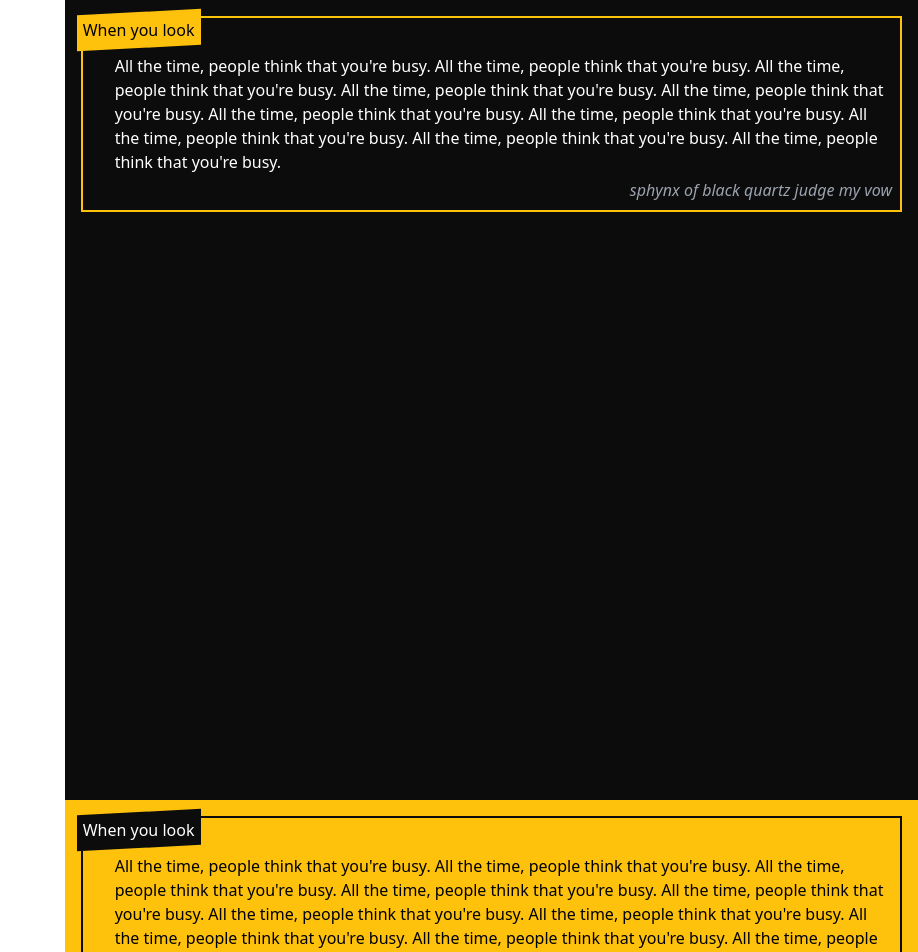
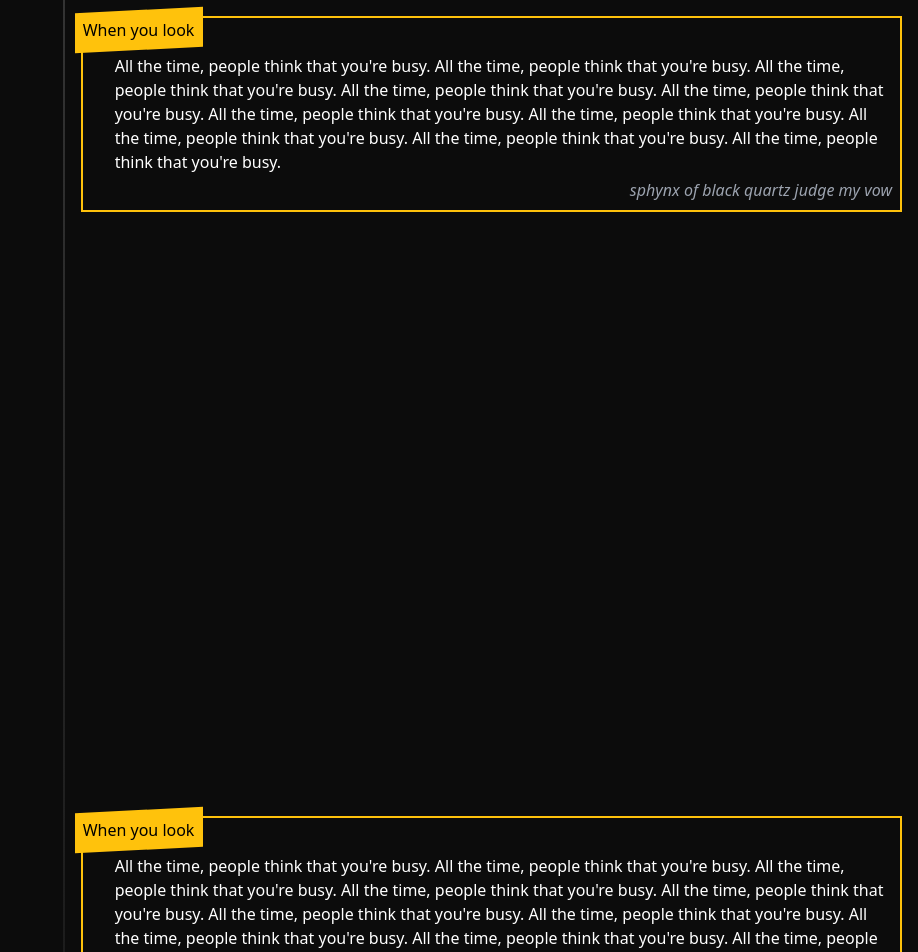
Before and after one commit to JJPSeno/nuxt-anime-playground, a Nuxt app: page /my-works in a window 1280 px wide. Shown: the top 952 px of the page, without its empty margins (362-1280 px from the left). Built offline with nearby package versions, Linux system fonts and the light colour scheme.

Commit message:
Add footer and border

```diff
--- a/assets/css/main.css
+++ b/assets/css/main.css
@@ -1,6 +1,20 @@
 @tailwind base;
 @tailwind components;
 @tailwind utilities;
+
+*, *::before, *::after {
+  box-sizing: border-box;
+  margin: 0;
+  padding: 0;
+}
+:root {
+--dark-rgb: 51, 51, 51;
+}
+
+html {
+  -webkit-text-size-adjust: 100%;
+  scroll-behavior: smooth;
+}
 
 @layer base {
   @font-face {
--- a/pages/my-works.vue
+++ b/pages/my-works.vue
@@ -2,17 +2,26 @@
 
 </script>
 <template>
+  <div>
     <main
-  class="flex flex-col items-end"
+      class="bg-primary flex"
+    >
+    <div
+      class="basis-1/3 custom-border relative"
+    >
+
+    </div>
+    <div
+      class="flex flex-col items-end basis-2/3 p-4"
     >
       <section
         id="#game-dev"
-    class="h-dvh w-2/3 bg-primary p-4"
+        class="min-h-dvh w-full after:block after:bg-secondary after:absolute after:skew-x-3 after:bottom-0"
       >
       <div
         class="border-solid border-secondary border-2 pb-2 pr-2 relative w-full"
       >
-    <span class="before:block before:absolute before:-inset-1.5 before:-skew-y-3 before:bg-secondary relative inline-block z-10">
+        <span class="before:block before:absolute before:-inset-2 before:-skew-y-3 before:bg-secondary relative inline-block z-10">
           <span class="relative text-black z-20">
           When you look
           </span>
@@ -23,26 +32,26 @@
           All the time, people think that you're busy. All the time, people think that you're busy. All the time, people think that you're busy. All the time, people think that you're busy. All the time, people think that you're busy. All the time, people think that you're busy. All the time, people think that you're busy. All the time, people think that you're busy. All the time, people think that you're busy. All the time, people think that you're busy.
         </p>
         <p
-      class="z-20 text-right italic text-gray-400 text-md"
+          class="z-20 text-right italic text-dark text-md"
         >
           sphynx of black quartz judge my vow
         </p>
       </div>
       </section>
       <section
-    id="#game-dev"
-    class="h-dvh w-2/3 bg-secondary p-4"
+        id="#web-dev"
+        class="min-h-dvh w-full after:block after:bg-secondary after:absolute after:skew-x-3 after:bottom-0"
       >
       <div
-    class="border-solid border-primary border-2 pb-2 pr-2 relative w-full"
+        class="border-solid border-secondary border-2 pb-2 pr-2 relative w-full"
       >
-    <span class="before:block before:absolute before:-inset-1.5 before:-skew-y-3 before:bg-primary relative inline-block z-10">
-      <span class="relative text-white z-20">
+        <span class="before:block before:absolute before:-inset-2 before:-skew-y-3 before:bg-secondary relative inline-block z-10">
+          <span class="relative text-black z-20">
           When you look
           </span>
         </span>
         <p
-      class="ml-8 relative z-20 text-black top-3 mb-4"
+          class="ml-8 relative z-20 text-white top-3 mb-4"
         >
           All the time, people think that you're busy. All the time, people think that you're busy. All the time, people think that you're busy. All the time, people think that you're busy. All the time, people think that you're busy. All the time, people think that you're busy. All the time, people think that you're busy. All the time, people think that you're busy. All the time, people think that you're busy. All the time, people think that you're busy.
         </p>
@@ -53,5 +62,31 @@
         </p>
       </div>
       </section>
+    </div>
     </main>
+    <div
+      class="bg-primary h-dvh relative"
+    >
+      <div
+        class="absolute bottom-10 right-10 w-32 h-32 bg-secondary"
+      />
+    </div>
+  </div>
 </template>
+<style lang="css" scoped>
+
+.custom-border::after {
+  content: "";
+  position: absolute;
+  top: 0;
+  right: 0;
+  width: 2px;
+  height: 100%;
+  background: linear-gradient(to bottom, rgba(var(--dark-rgb), 1) 0%, rgba(var(--dark-rgb), 0) 100%);
+  pointer-events: none;
+}
+
+.custom-border {
+  @apply relative;
+}
+</style>
--- a/tailwind.config.js
+++ b/tailwind.config.js
@@ -6,7 +6,7 @@ export default {
       colors: {
         primary: '#0C0C0C',
         secondary: '#FFC20C',
-        dark: '#323943'
+        dark: '#9CA3AF'
       },
       fontFamily:{
         mono: ['DepartureMono', 'monospace'],
```
Lines whose indentation alone changed are shown as unchanged.
